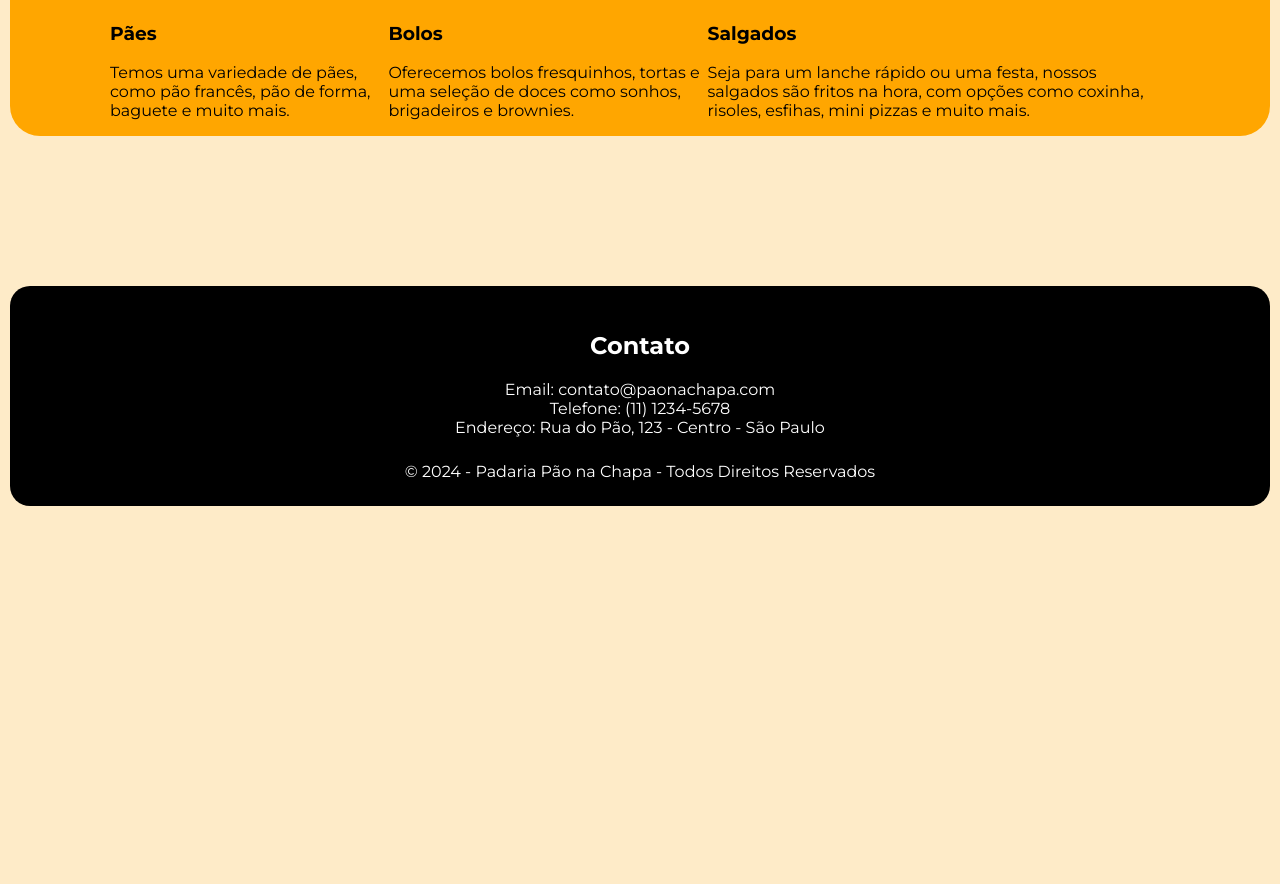
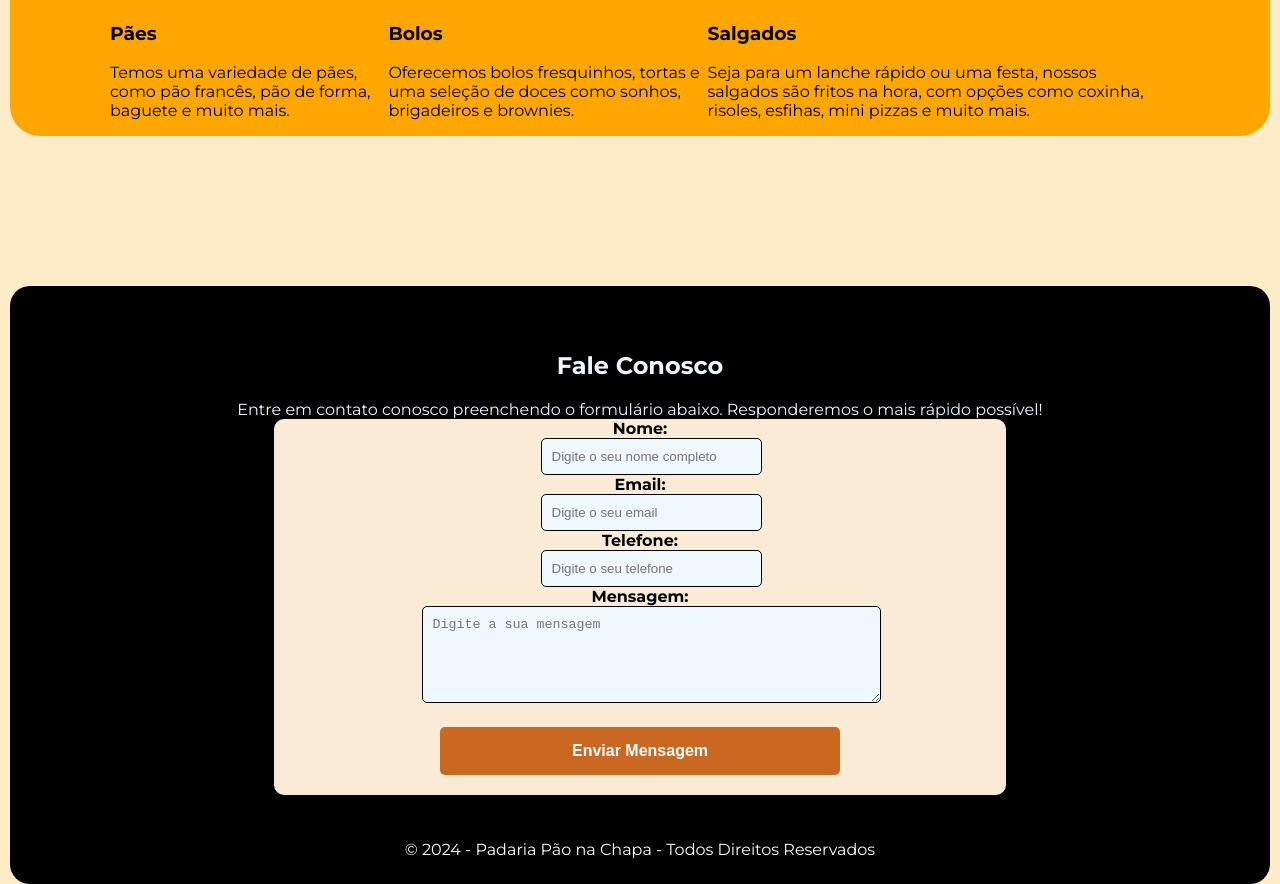
Before and after one commit to Jheansantana/Site-padaria, a plain HTML site: page index.html in a window 1280 px wide. Shown: the part 912-1796 px from the top of the page. Before the commit the page ends 1418 px from the top, so only its background shows below. Drawn offline with Linux system fonts and the light colour scheme.

Commit message:
Add files via upload

```diff
--- a/index.html
+++ b/index.html
@@ -101,15 +101,59 @@
 
     <footer>
         <section id="contato">
-            <h2>Contato</h2>
-            <p>Email: contato@paonachapa.com</p>
-            <p>Telefone: (11) 1234-5678</p>
-            <p>Endereço: Rua do Pão, 123 - Centro - São Paulo</p>
+            <h2>Fale Conosco</h2>
+            <p>Entre em contato conosco preenchendo o formulário abaixo. Responderemos o mais rápido possível!</p>
+
+            <form id="form-contato">
+                <div class="grupo">
+                    <p>Nome:</p>
+                    <input id="nome" type="text" placeholder="Digite o seu nome completo" required />
+                </div>
+
+                <div class="grupo">
+                    <p>Email:</p>
+                    <input id="email" type="email" placeholder="Digite o seu email" required />
+                </div>
+
+                <div class="grupo">
+                    <p>Telefone:</p>
+                    <input id="telefone" type="tel" placeholder="Digite o seu telefone" required />
+                </div>
+
+                <div class="grupo">
+                    <p>Mensagem:</p>
+                    <textarea id="mensagem" placeholder="Digite a sua mensagem" rows="5" cols="50" required></textarea>
+                </div>
+
+                <button type="submit">Enviar Mensagem</button>
+
+            </form>
+
         </section>
         <p class="direitos-autorais">&copy; 2024 - Padaria Pão na Chapa -
             Todos Direitos Reservados</p>
     </footer>
 
+    <script>
+        const form = document.getElementById("form-contato");
+
+        form.addEventListener('submit', function (event) {
+            event.preventDefault();
+
+            const nome = document.getElementById('nome').value;
+            const email = document.getElementById('email').value;
+            const telefone = document.getElementById('telefone').value;
+            const mensagem = document.getElementById('mensagem').value;
+
+            alert("Dados do contato:  \n" +
+                "Nome: " + nome + "\n" +
+                "Email: " + email + "\n" +
+                "Telefone: " + telefone + "\n" +
+                "Mensagem: " + mensagem
+            );
+        })
+
+    </script>
 </body>
 
 </html>
--- a/style.css
+++ b/style.css
@@ -1,7 +1,8 @@
-html{
+html {
     scroll-behavior: smooth;
     font-family: "Montserrat", sans-serif;
 }
+
 body {
     margin: 0;
     background-color: rgb(254, 235, 200);
@@ -37,19 +38,20 @@ header {
     font-size: 30px;
 }
 
-#introducao{
+#introducao {
     display: flex;
     min-height: 250px;
     align-items: center;
 }
-#introducao div{
+
+#introducao div {
     width: 50%;
     padding-right: 100px;
     padding-left: 100px;
     margin-top: 50px;
 }
 
-#sobre-nos{
+#sobre-nos {
     padding-left: 100px;
     padding-right: 100px;
     background-color: rgb(173, 113, 0);
@@ -60,7 +62,7 @@ flex-direction: column;
     color: white;
 }
 
-#produtos{
+#produtos {
     padding-left: 100px;
     padding-right: 100px;
     background-color: rgb(255, 166, 0);
@@ -69,25 +71,25 @@ color: white;
     margin-right: 10px;
 }
 
-#produtos h2{
+#produtos h2 {
     margin-top: 100px;
     margin-bottom: 10px;
     text-align: center;
     padding-top: 10px;
 }
 
-.conteudo-produtos{
+.conteudo-produtos {
     display: flex;
     justify-content: space-between;
     margin-bottom: 150px;
 }
 
-.produto{
+.produto {
     width: 200px;
     text-align: center;
 }
 
-footer{
+footer {
     background-color: black;
     color: white;
     border-radius: 20px;
@@ -97,54 +99,117 @@ footer{
     padding-top: 25px;
 }
 
-footer p{
+footer p {
     margin: 0;
 }
 
-.direitos-autorais{
+.direitos-autorais {
     padding-top: 25px;
     padding-bottom: 25px;
 }
 
-@media (max-width: 875px){
-    #introducao{
+#form-contato {
+    width: 60%;
+    background-color: antiquewhite;
+    border-radius: 10px;
+    display: flex;
+    flex-direction: column;
+    align-items: center;
+}
+
+.grupo{
+    font-weight: bold;
+    color: black;
+}
+
+.grupo input,
+.grupo textarea{
+    width: 100%;
+    padding: 10px;
+    border: 1px solid;
+    border-radius: 5px;
+    background-color: aliceblue;
+}
+
+.grupo input:focus,
+.grupo textarea:focus{
+    border-color: chocolate;
+    outline: none;
+}
+
+#contato{
+    display: flex;
+    flex-direction: column;
+    align-items: center;
+    text-align: center;
+    color: aliceblue;
+    padding: 20px;
+}
+
+#contato button{
+    width: 100%;
+    max-width: 400px;
+    padding: 15px;
+    font-size: 16px;
+    font-weight: bold;
+    background-color: rgb(202, 104, 34);
+    color: white;
+    border: none;
+    border-radius: 5px;
+    cursor: pointer;
+    transition: 0.3 ease;
+    margin-top: 20px;
+    margin-bottom: 20px;
+}
+
+#contato button:hover{
+    background-color: rgb(128, 67, 11);
+}
+
+
+
+@media (max-width: 875px) {
+    #introducao {
         flex-direction: column;
         text-align: center;
     }
-    #introducao div{
+
+    #introducao div {
         padding-right: 0;
         padding-left: 0;
         width: 80%;
     }
-    header{
+
+    header {
         padding-left: 0;
         padding-right: 0;
         flex-direction: column;
     }
 
-    .logo-header{
+    .logo-header {
         width: 300px;
     }
-    .conteudo-produtos{
+
+    .conteudo-produtos {
         flex-direction: column;
         align-items: center;
     }
 
-    #produtos{
+    #produtos {
         padding-left: 0;
-        padding-right: 0         ;
+        padding-right: 0;
     }
 
-    .menu ul{
+    .menu ul {
         padding-left: 0;
         margin: auto;
     }
 
-    .produto{
+    .produto {
         width: 80%;
     }
 
-    #sobre-nos{
+    #sobre-nos {
         text-align: center;
     }
 }
```
Lines whose indentation alone changed are shown as unchanged.
